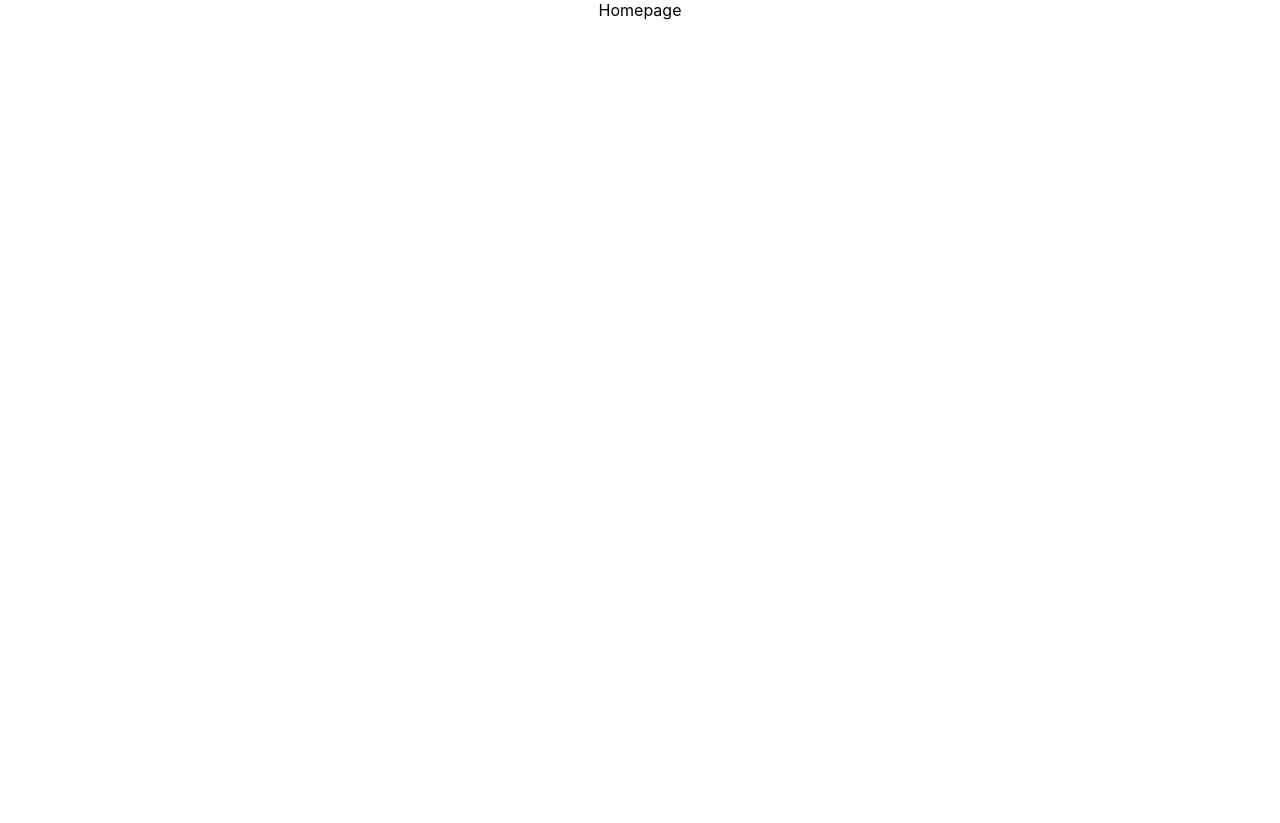
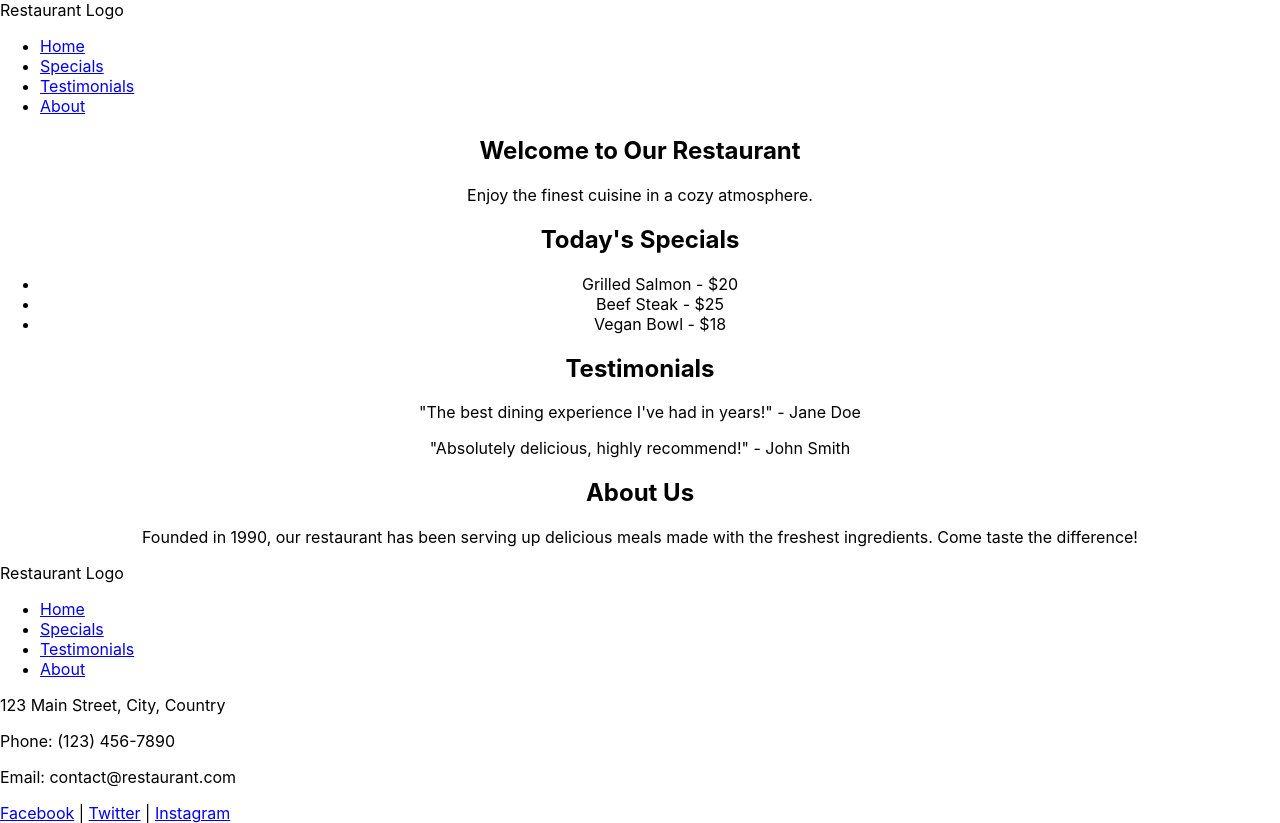
Before and after one commit to ukjh4/little-lemon, a React (Create React App) app in the folder little-lemon/: page / in a window 1280 px wide. Before the commit the page ends 800 px from the top, so only its background shows below. Built offline with nearby package versions, Linux system fonts and the light colour scheme.

Commit message:
add html template

```diff
--- a/little-lemon/src/App.js
+++ b/little-lemon/src/App.js
@@ -1,7 +1,72 @@
 import "./App.css";
 
 function App() {
-  return <div className="App">Homepage</div>;
+  return (
+    <>
+      <header className="header">
+        <div className="logo">Restaurant Logo</div>
+        <nav className="navbar">
+          <ul>
+            <li><a href="#main">Home</a></li>
+            <li><a href="#specials">Specials</a></li>
+            <li><a href="#testimonials">Testimonials</a></li>
+            <li><a href="#about">About</a></li>
+          </ul>
+        </nav>
+      </header>
+
+      <main className="App">
+        <section id="main" className="main-description">
+          <h1>Welcome to Our Restaurant</h1>
+          <p>Enjoy the finest cuisine in a cozy atmosphere.</p>
+        </section>
+
+        <section id="specials" className="specials">
+          <h2>Today's Specials</h2>
+          <ul>
+            <li>Grilled Salmon - $20</li>
+            <li>Beef Steak - $25</li>
+            <li>Vegan Bowl - $18</li>
+          </ul>
+        </section>
+
+        <section id="testimonials" className="testimonials">
+          <h2>Testimonials</h2>
+          <blockquote>
+            "The best dining experience I've had in years!" - Jane Doe
+          </blockquote>
+          <blockquote>
+            "Absolutely delicious, highly recommend!" - John Smith
+          </blockquote>
+        </section>
+
+        <section id="about" className="about">
+          <h2>About Us</h2>
+          <p>Founded in 1990, our restaurant has been serving up delicious meals made with the freshest ingredients. Come taste the difference!</p>
+        </section>
+      </main>
+
+      <footer className="footer">
+        <div className="footer-logo">Restaurant Logo</div>
+        <nav className="footer-nav">
+          <ul>
+            <li><a href="#main">Home</a></li>
+            <li><a href="#specials">Specials</a></li>
+            <li><a href="#testimonials">Testimonials</a></li>
+            <li><a href="#about">About</a></li>
+          </ul>
+        </nav>
+        <div className="contact-info">
+          <p>123 Main Street, City, Country</p>
+          <p>Phone: (123) 456-7890</p>
+          <p>Email: contact@restaurant.com</p>
+        </div>
+        <div className="social-media-links">
+          <a href="#">Facebook</a> | <a href="#">Twitter</a> | <a href="#">Instagram</a>
+        </div>
+      </footer>
+    </>
+  );
 }
 
 export default App;
```
